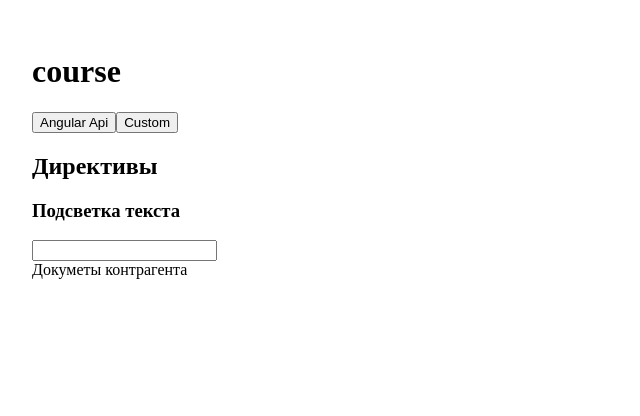
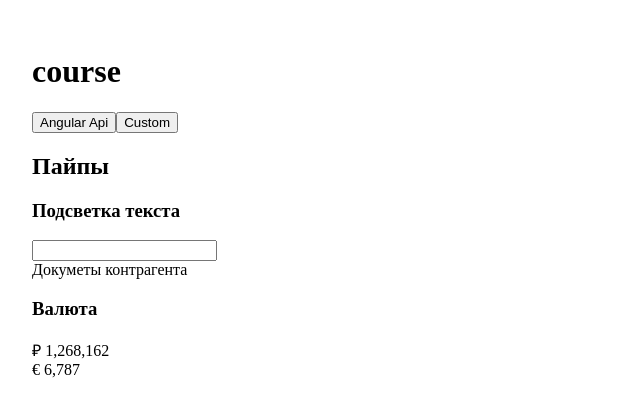
Before and after one commit to AnteaterKit/ng-course, an Angular app in the folder ng-course/: page /custom in a window 1280 px wide. Shown: the top 416 px of the page, without its empty margins (0-640 px from the left). Built offline with nearby package versions, Linux system fonts and the light colour scheme.

Commit message:
currency

```diff
--- /dev/null
+++ b/ng-course/src/app/cdk/pipes/currency.pipe.ts
@@ -0,0 +1,20 @@
+import { DecimalPipe } from '@angular/common';
+import { Pipe } from '@angular/core';
+
+// tslint:disable-next-line:use-pipe-transform-interface
+@Pipe({ name: 'appCurrency' })
+export class AppCurrencyPipe extends DecimalPipe {
+  private readonly symbols: {[key: string]: string}  = {
+    rub: '₽',
+    usd: '$',
+    eur: '€',
+  };
+  transform(value: number | string, digitsInfo?: string, locale?: string): string | null;
+  transform(value: null | undefined, digitsInfo?: string, locale?: string): null;
+  transform(value: number | string | null | undefined, currencyCode: string, digitsInfo?: string, locale?: string): string | null {
+    const symbol = this.symbols[currencyCode.toLowerCase()];
+    const price = super.transform(value, digitsInfo || '1.0-0');
+    // tslint:disable-next-line:no-unused-expression
+    return symbol.toString() + ' ' + price?.toString();
+  }
+}
--- a/ng-course/src/app/ng-custom/ng-custom.component.html
+++ b/ng-course/src/app/ng-custom/ng-custom.component.html
@@ -1,5 +1,5 @@
 <div>
-  <h2>Директивы</h2>
+  <h2>Пайпы</h2>
   <div>
     <h3>Подсветка текста</h3>
     <div>
@@ -7,4 +7,12 @@
       <div [innerHtml]="text | highlight: searchText">Докуметы контрагента</div>
     </div>
   </div>
+  <div>
+    <h3>Валюта</h3>
+    <div>
+      <div *ngFor='let c of currencies' >
+        {{ c.value |  appCurrency: c.code}}
+      </div>
+    </div>
+  </div>
 </div>
--- a/ng-course/src/app/ng-custom/ng-custom.component.ts
+++ b/ng-course/src/app/ng-custom/ng-custom.component.ts
@@ -9,6 +9,18 @@ export class NgCustomComponent implements OnInit {
   search = '';
   text = 'Докуметы контрагента';
   searchText = '';
+
+  currencies = [
+    {
+      value: 1268162,
+      code: 'rub'
+    },
+    {
+      value: 6787,
+      code: 'eur'
+    }
+  ];
+
   constructor() { }
 
   ngOnInit(): void {
--- a/ng-course/src/app/ng-custom/ng-custom.module.ts
+++ b/ng-course/src/app/ng-custom/ng-custom.module.ts
@@ -4,6 +4,7 @@ import { NgCustomComponent } from './ng-custom.component';
 import { NgCustomRoutingModule } from './ng-cutom.routing.module';
 import { FormsModule } from '@angular/forms';
 import { HighlightPipe } from '../cdk/pipes/highlight.pipe';
+import { AppCurrencyPipe } from '../cdk/pipes/currency.pipe';
 
 @NgModule({
   imports: [
@@ -11,7 +12,7 @@ import { HighlightPipe } from '../cdk/pipes/highlight.pipe';
     FormsModule,
     NgCustomRoutingModule
   ],
-  declarations: [NgCustomComponent, HighlightPipe],
+  declarations: [NgCustomComponent, HighlightPipe, AppCurrencyPipe],
   exports: [NgCustomComponent]
 })
 export class NgCustomModule { }
```
